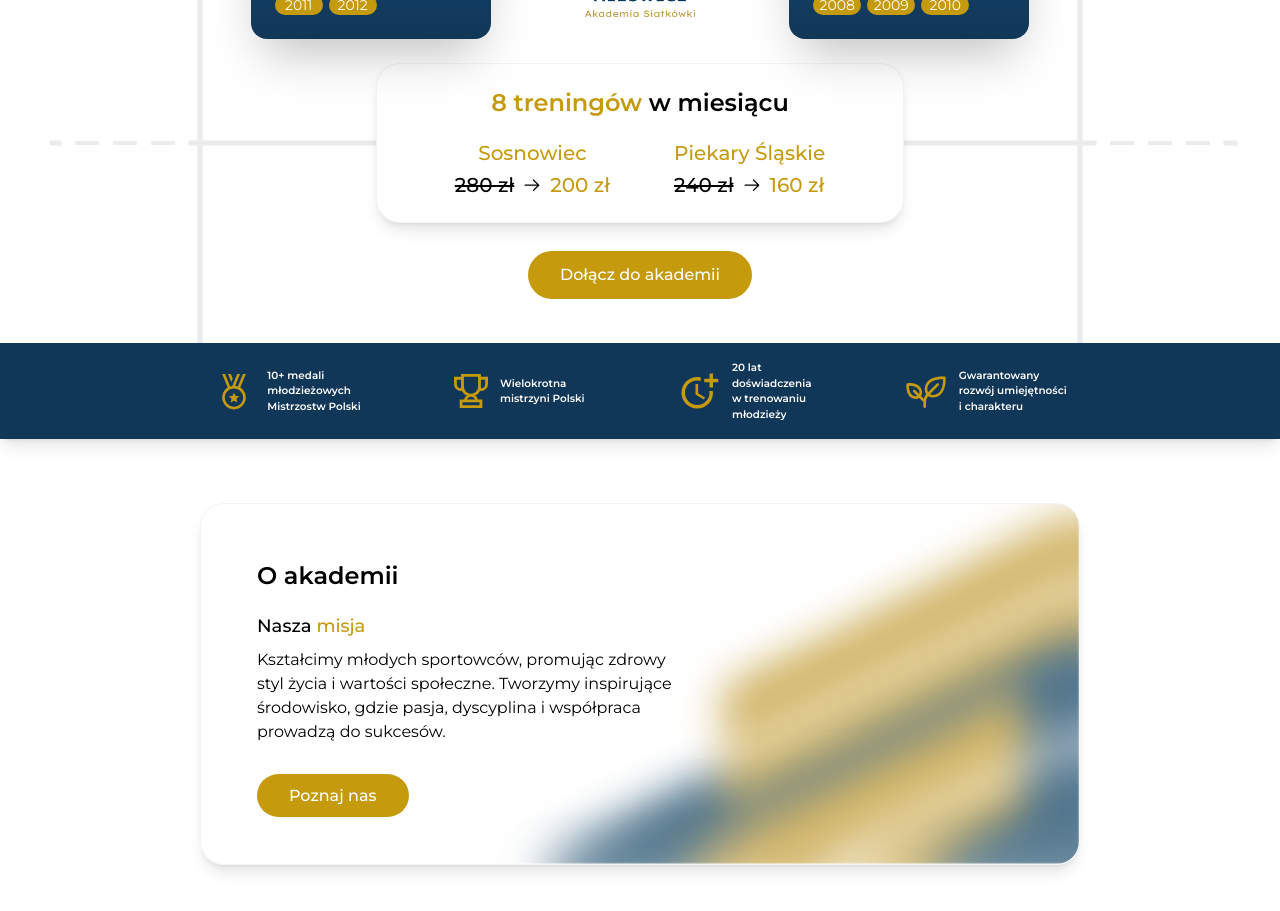
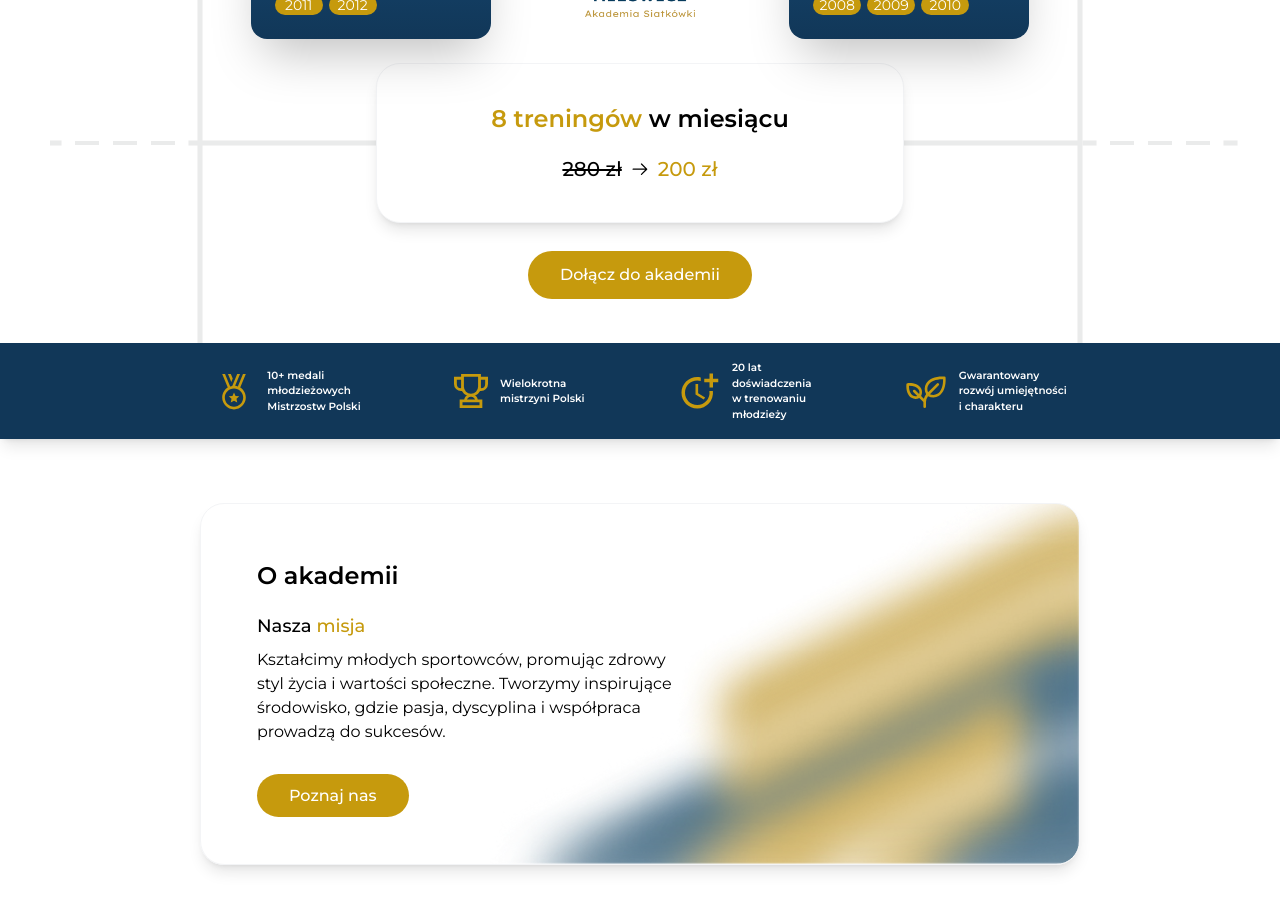
Before and after one commit to kvbqq/plomien-milowice, a Next.js app: page / in a window 1280 px wide. Shown: the part 2360-3271 px from the top of the page. Built offline with nearby package versions, Linux system fonts and the light colour scheme.

Commit message:
refactor: offer

```diff
--- a/app/offer/Offer.tsx
+++ b/app/offer/Offer.tsx
@@ -116,21 +116,21 @@ export const Offer = () => {
                 }`}
               >
                 <div>
-                  <h2 className={"mb-1 text-custom-gold"}>Sosnowiec</h2>
+                  {/* <h2 className={"mb-1 text-custom-gold"}>Sosnowiec</h2> */}
                   <p className={"flex items-center space-x-2"}>
                     <span className={"line-through"}>280 zł</span>{" "}
                     <GoArrowRight />
                     <span className={"text-custom-gold"}>200 zł</span>
                   </p>
                 </div>
-                <div>
+                {/* <div>
                   <h2 className={"mb-1 text-custom-gold"}>Piekary Śląskie</h2>
                   <p className={"flex items-center space-x-2"}>
                     <span className={"line-through"}>240 zł</span>{" "}
                     <GoArrowRight />
                     <span className={"text-custom-gold"}>160 zł</span>
                   </p>
-                </div>
+                </div> */}
               </div>
             </div>
             <Button text="Dołącz do akademii" href="zapisy" />
```
